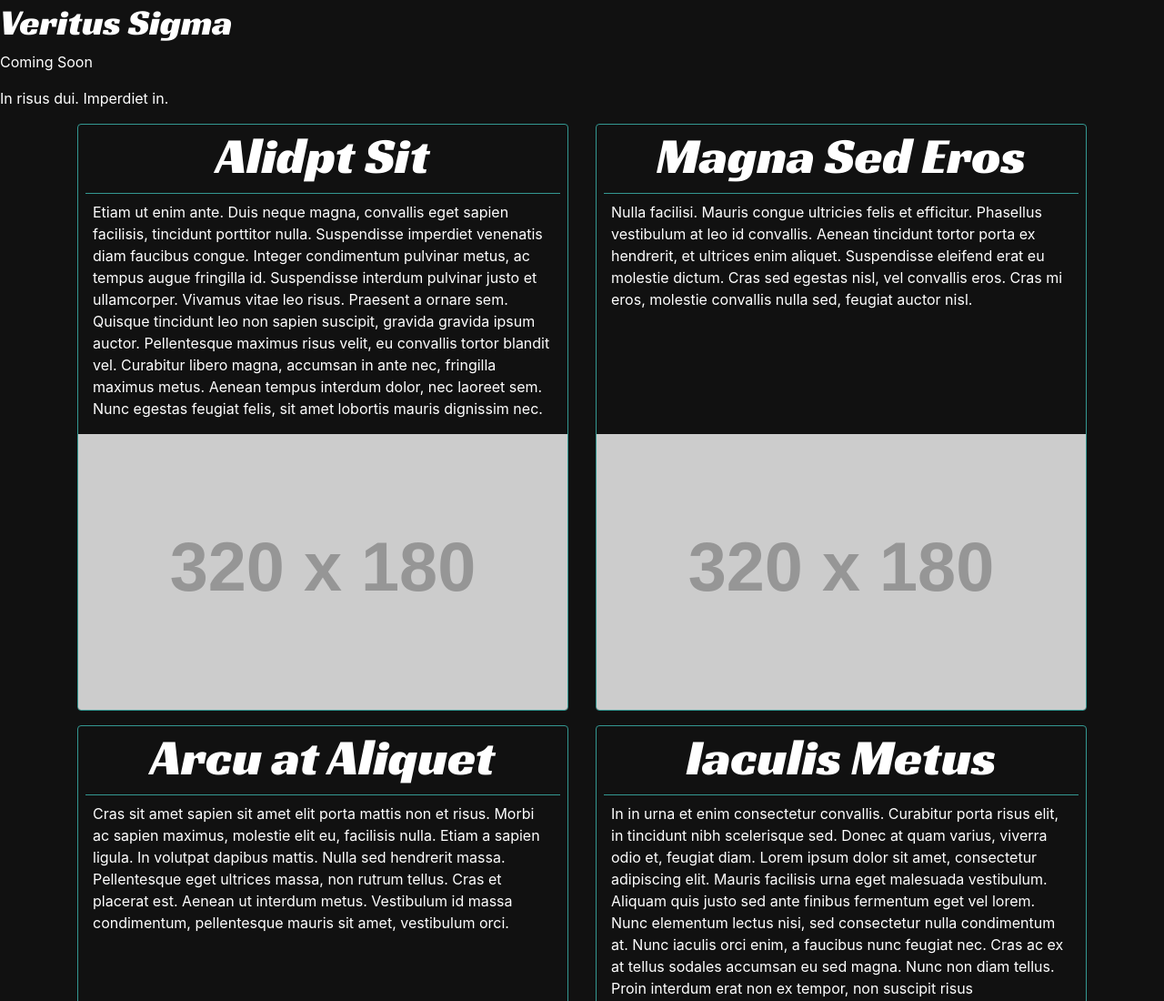
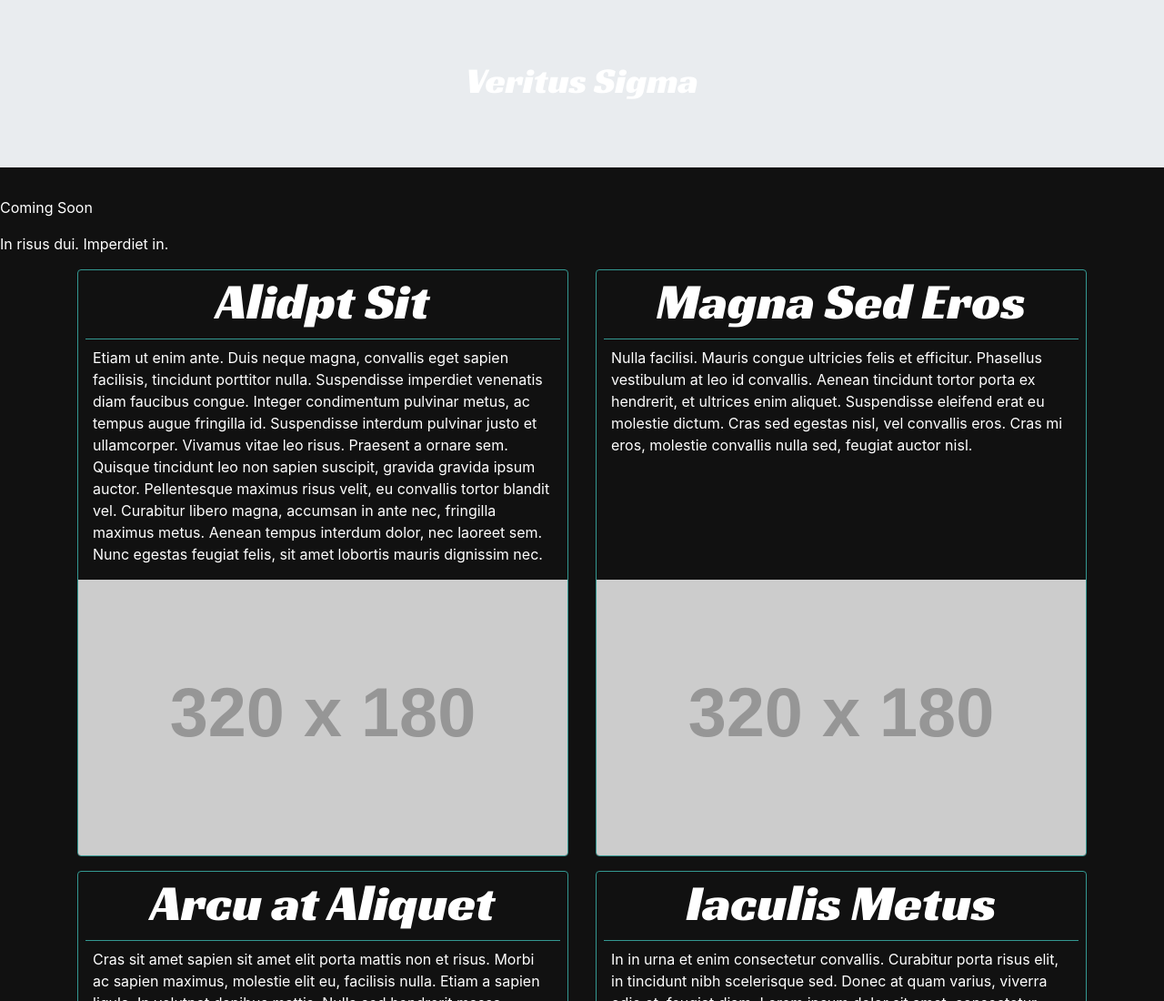
Before and after one commit to Sakeran/arm-landing, a website built with webpack: page src/index.html in a window 1280 px wide. Shown: the top 1100 px of the page at 91% size. Built offline with nearby package versions, Linux system fonts and the light colour scheme; some packages are replaced by stand-ins of ours; placeholder pictures from the web are drawn by us.

Commit message:
basic heading styles

```diff
--- a/src/index.html
+++ b/src/index.html
@@ -11,7 +11,9 @@
 
   <body>
     <header>
-      <h1>Veritus Sigma</h1>
+      <div class="header__container">
+        <h1>Veritus Sigma</h1>
+      </div>
     </header>
     <div>
       <p>Coming Soon</p>
--- a/src/scss/styles.scss
+++ b/src/scss/styles.scss
@@ -3,6 +3,19 @@
 
 h1, h2, h3, h4, h5, h6 {
   font-family: 'Racing Sans One', ;
+}
+
+header {
+  @extend .jumbotron;
+  @extend .jumbotron-fluid;
+
+  .header__container {
+    @extend .container;
+    h1 {
+      width: max-content;
+      @extend .mx-auto;
+    }
+  }
 }
 
 .article {
```
Also changed, not shown: src/scss/images/geo_abs.png (added).
